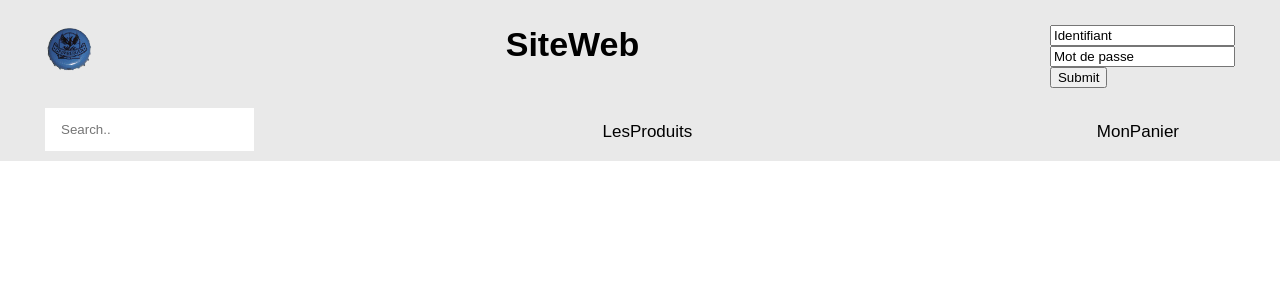
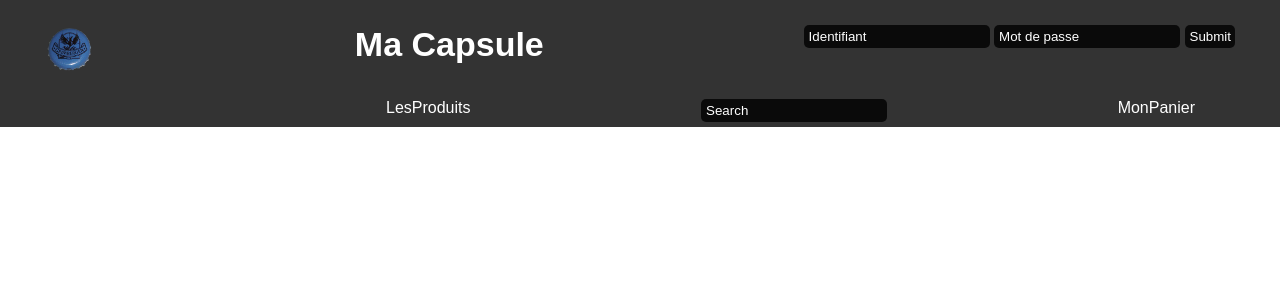
Before and after one commit to BenLeg/Projet_TechnoWeb, a PHP site: page /myHeaderLigne.php in a window 1280 px wide. Shown: the top 300 px of the page. Run offline with PHP 8.4, Linux system fonts and the light colour scheme.

Commit message:
LastCont

```diff
--- a/myHeaderLigne.php
+++ b/myHeaderLigne.php
@@ -7,15 +7,17 @@
 <header>
 	<link rel="stylesheet" href="mcss/common.css" />
 
+
 <div id="conteneur1">
+
 <div class='element3'>	<img src="images/macaps.png" width="50px">	</div>
 
-	<div class="element1">  <a id="nomdusite" href="test.php">SiteWeb</a> </div>
+	<div class="element1">  <a id="nomdusite" href="test.php">Ma Capsule</a> </div>
 
 	<div class="element2">
 		<form id="connexion" action='test.php' method='get'>
-		<input class="input" type='text' name='myName' value='Identifiant' /><br />
-		<input class="input" type='text' name='mypassword' value='Mot de passe'/><br />
+		<input type='text' value='Identifiant' />
+		<input type='text' value='Mot de passe'/>
 		<input type='submit' >
 		</form>
 
@@ -26,9 +28,8 @@
 
 <div id="conteneur2">
 
-    <div class="elem1"><input type="text" placeholder="Search.."></div>
-
-    <div class="elem2"> <a id="produits" href="produits.php">LesProduits</a> </div>
+    <div class="elem1"> <a id="produits" href="produits.php">LesProduits</a> </div>
+    <div class="elem2"><input type="text" href="search.php" value='Search'></div>
     <div class="elem3"> <a id="panier" href="panier.php">MonPanier</a> </div>
 
 </div>
--- a/style.css
+++ b/style.css
@@ -1,7 +1,7 @@
 *   {   font-family : arial;
         margin: 0;
         text-decoration: none;
-        color: black;
+        color: white;
     }
 
 #conteneur2, #conteneur1  {
@@ -13,50 +13,36 @@
     margin: 20px;
     margin-left: 40px;
     margin-right: 40px;
+    text-align: center;
+     border-radius: 1px;
     }
 
 #conteneur2 {
     display: flex;
     justify-content: space-between;
     margin-right: 80px;
-    margin-left: 40px;
+    margin-left: 30%;
 }
 
-
 .element1{
-     text-align: center;
      font-size: 34px;
      font-weight: bold;
      color: black;
 }
 
-.elem2{
-    margin-right: 40px;
+header {
+    background-color: rgba(0,0,0,0.8);
+    padding: 5px;
 }
 
-#conteneur2 a {
-    display: flex;
-    justify-content: space-around;
-    color: black;
-    text-align: center;
-    padding: 14px 16px;
-    margin-right, margin-left: 20px;
-    text-decoration: none;
-    font-size: 17px;
+.elem2:hover, .elem3:hover{ text-shadow: 1px 2px 2px grey;}
+
+input[type=text], input[type=submit]{
+    border-radius: 5px;
+    box-shadow: none;
+    border: none;
+    padding: 4px;
+    padding-left: 5px;
+    padding-left: 5px;
+    background-color: rgba(0,0,0,0.8);
 }
-
-#conteneur2 a.active {
-    background-color: #2196F3;
-    color: white;
-}
-
-#conteneur2 input[type=text] {
-    float: left;
-    padding: 14px 16px;
-    border: none;
-}
-
-header {    background-color: #e9e9e9;
-
-        padding: 5px;
-}
```
